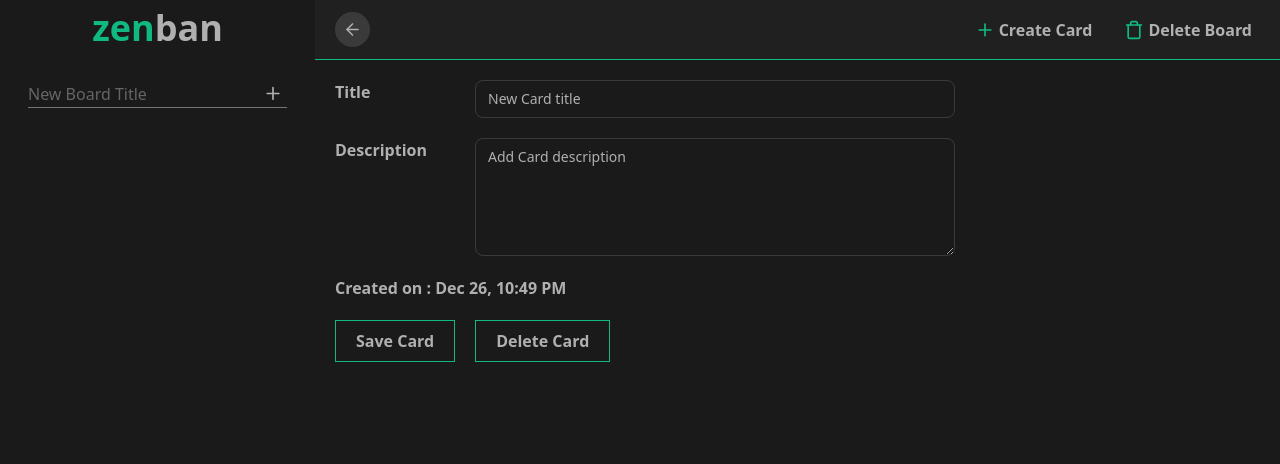
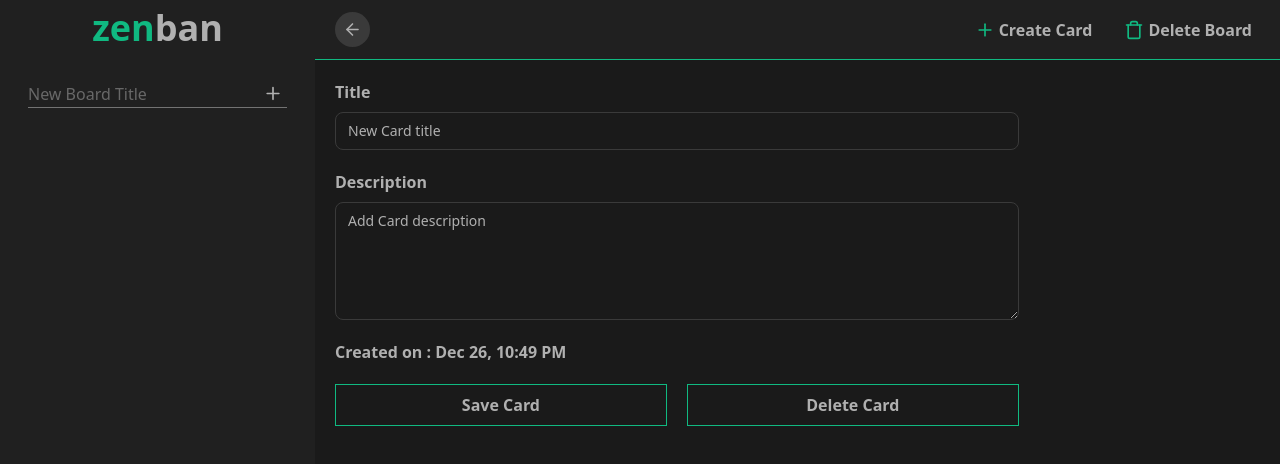
Before and after one commit to joshir16/Zenban, a React (Vite) app: page /boards/1/card/fc45043d-7a7c-48d7-8830-be532e0906df in a window 1280 px wide. Shown: the top 464 px of the page. Built offline with nearby package versions, Linux system fonts and the light colour scheme.

Commit message:
delete card added

```diff
--- /dev/null
+++ b/src/components/CardForm.tsx
@@ -0,0 +1,115 @@
+import { useState, type FormEvent, type MouseEvent } from "react";
+import { useDispatch } from "react-redux";
+import { createCard, deleteCard } from "../store/slice/boardSlice";
+import { useNavigate, useParams } from "react-router-dom";
+
+function getCurrentTime(date: Date | string) {
+  const dateTime = new Intl.DateTimeFormat("en-US", {
+    timeZone: "Asia/Kolkata",
+    hour: "numeric",
+    minute: "2-digit",
+    day: "2-digit",
+    month: "short",
+  }).format(new Date(date));
+  return dateTime;
+}
+
+export default function CardForm() {
+  const { boardId, cardId } = useParams();
+  const dispatch = useDispatch();
+  const navigate = useNavigate();
+  const [cardTitle, setCardTitle] = useState("");
+  const [cardDescription, setCardDescription] = useState("");
+
+  const creationDate: Date = new Date();
+
+  const priority = "low";
+  const tags = ["JavaScript", "React"];
+  const columnId = "to-do";
+
+  function handleAddCard(e: FormEvent<HTMLFormElement>) {
+    e.preventDefault();
+
+    if (!boardId && !cardId && !cardDescription && !priority && !tags) return;
+
+    dispatch(
+      createCard(
+        boardId!,
+        cardId!,
+        cardTitle,
+        cardDescription,
+        priority,
+        creationDate.toISOString(),
+        columnId,
+        tags
+      )
+    );
+    navigate(`/boards/${boardId}`);
+    setCardTitle("");
+    setCardDescription("");
+  }
+
+  function handleDeleteCard(e: MouseEvent<HTMLButtonElement>) {
+    e.preventDefault();
+    dispatch(deleteCard(boardId!, cardId!));
+    navigate(`/boards/${boardId}`);
+  }
+
+  return (
+    <>
+      <form
+        onSubmit={(e) => handleAddCard(e)}
+        className="h-min flex flex-col gap-5 p-5 w-full md:w-3/4 "
+      >
+        <div className="flex flex-col gap-2">
+          <label className="text-md font-bold" htmlFor="cardTitle">
+            Title
+          </label>
+          <input
+            type="text"
+            name="cardTitle"
+            id="cardTitle"
+            placeholder="New Card title"
+            className="input"
+            value={cardTitle}
+            onChange={(e) => setCardTitle(e.target.value)}
+          />
+        </div>
+
+        <div className="flex flex-col gap-2">
+          <label className="text-md font-bold" htmlFor="cardDescription">
+            Description
+          </label>
+          <textarea
+            name="carcardDescriptiondTitle"
+            id="cardDescription"
+            placeholder="Add Card description"
+            className="input w-full"
+            rows={5}
+            value={cardDescription}
+            onChange={(e) => setCardDescription(e.target.value)}
+          />
+        </div>
+
+        <div className="flex  flex-col gap-2">
+          <p className="text-md font-bold block ">
+            Created on : {getCurrentTime(creationDate)}
+          </p>
+        </div>
+
+        <div className="flex gap-5 w-full">
+          <button type="submit" className="primaryButton flex-1">
+            Save Card
+          </button>
+          <button
+            type="button"
+            className="primaryButton flex-1"
+            onClick={(e) => handleDeleteCard(e)}
+          >
+            Delete Card
+          </button>
+        </div>
+      </form>
+    </>
+  );
+}
--- a/src/components/Header.tsx
+++ b/src/components/Header.tsx
@@ -21,7 +21,7 @@ export function Header() {
   }
 
   return (
-    <header className="w-full flex justify-between items-center py-3 px-5 border-b bg-board border-accent">
+    <header className="w-full flex justify-between items-center py-3 px-5 border-b bg-background-700 border-accent">
       <div className="flex justify-center items-center gap-5">
         <button onClick={() => navigate(-1)}>
           <ArrowLeft size={35} className="bg-background-500 rounded-full p-2" />
--- a/src/components/PageNav.tsx
+++ b/src/components/PageNav.tsx
@@ -10,7 +10,7 @@ export default function PageNav() {
   console.log(navItems);
 
   return (
-    <nav className="flex flex-col gap-3 overflow-y-auto min-w-1/2 sm:min-w-35 md:min-w-60 p-2">
+    <nav className="flex flex-col gap-3 overflow-y-auto min-w-1/2 sm:min-w-35 md:min-w-60 p-2 bg-background-700">
       <Link to="/">
         <h1 className="text-lg sm:text-2xl md:text-4xl lowercase font-black text-center mb-5">
           <span className="text-accent">Zen</span>
--- a/src/index.css
+++ b/src/index.css
@@ -31,7 +31,7 @@
 
 @layer components {
   .input {
-    @apply min-w-120 rounded-lg border border-background-500 px-2 py-1 text-sm placeholder:text-text transition-all duration-300 focus:outline-none focus:ring focus:ring-accent md:px-3 md:py-2;
+    @apply w-full rounded-lg border border-background-500 px-2 py-1 text-sm placeholder:text-text transition-all duration-300 focus:outline-none focus:ring focus:ring-accent md:px-3 md:py-2;
   }
 
   .primaryButton {
--- a/src/pages/CardDetails.tsx
+++ b/src/pages/CardDetails.tsx
@@ -1,94 +1,11 @@
-import { useState, type FormEvent } from "react";
+import CardForm from "../components/CardForm";
 import { Header } from "../components/Header";
-import { useDispatch } from "react-redux";
-import { createCard } from "../store/slice/boardSlice";
-import { useNavigate, useParams } from "react-router-dom";
-
-function getCurrentTime() {
-  const dateTime = new Intl.DateTimeFormat("en-US", {
-    timeZone: "Asia/Kolkata",
-    hour: "numeric",
-    minute: "2-digit",
-    day: "2-digit",
-    month: "short",
-  }).format(new Date());
-  return dateTime;
-}
 
 export default function CardDetails() {
-  const { boardId, cardId } = useParams();
-  const dispatch = useDispatch();
-  const navigate = useNavigate();
-  const [cardTitle, setCardTitle] = useState("");
-  const [cardDescription, setCardDescription] = useState("");
-
-  const priority = "low";
-  const tags = "JavaScript, React";
-
-  function handleAddCard(e: FormEvent<HTMLFormElement>) {
-    dispatch(
-      createCard(boardId, cardId, cardTitle, cardDescription, priority, tags)
-    );
-    e.preventDefault();
-    navigate(`/boards/${boardId}`);
-    setCardTitle("");
-    setCardDescription("");
-  }
-
   return (
     <div>
       <Header />
-      <form
-        onSubmit={(e) => handleAddCard(e)}
-        className="h-min p-5 flex flex-col gap-5"
-      >
-        <div className="flex gap-5">
-          <label className="text-md font-bold sm:basis-30" htmlFor="cardTitle">
-            Title
-          </label>
-          <input
-            type="text"
-            name="cardTitle"
-            id="cardTitle"
-            placeholder="New Card title"
-            className="input"
-            value={cardTitle}
-            onChange={(e) => setCardTitle(e.target.value)}
-          />
-        </div>
-        <div className="flex gap-5 ">
-          <label
-            className="text-md font-bold sm:basis-30"
-            htmlFor="cardDescription"
-          >
-            Description
-          </label>
-          <textarea
-            name="carcardDescriptiondTitle"
-            id="cardDescription"
-            placeholder="Add Card description"
-            className="input"
-            rows={5}
-            value={cardDescription}
-            onChange={(e) => setCardDescription(e.target.value)}
-          />
-        </div>
-
-        <div className="flex gap-5 ">
-          <p className="text-md font-bold block ">
-            Created on : {getCurrentTime()}
-          </p>
-        </div>
-
-        <div className="flex gap-5">
-          <button type="submit" className="primaryButton">
-            Save Card
-          </button>
-          <button type="button" className="primaryButton">
-            Delete Card
-          </button>
-        </div>
-      </form>
+      <CardForm />
     </div>
   );
 }
--- a/src/store/slice/boardSlice.tsx
+++ b/src/store/slice/boardSlice.tsx
@@ -33,7 +33,9 @@ const boardSlice = createSlice({
         cardTitle: string,
         cardDescription: string,
         priority: string,
-        tags: []
+        creationDate: string,
+        columnId: string,
+        tags: string[]
       ) {
         return {
           payload: {
@@ -42,8 +44,9 @@ const boardSlice = createSlice({
             cardTitle,
             description: cardDescription,
             priority,
+            createdOn: new Date(creationDate).toISOString(),
+            columnId,
             tags,
-            createdOn: new Date().toISOString(),
           },
         };
       },
@@ -53,11 +56,38 @@ const boardSlice = createSlice({
           (board: Board) => board.id === action.payload.boardId
         );
         console.log(currentBoard);
+
         currentBoard?.cards.push(action.payload);
+      },
+    },
+
+    deleteCard: {
+      prepare(boardId: string, cardId: string) {
+        return {
+          payload: {
+            boardId,
+            cardId,
+          },
+        };
+      },
+
+      reducer(
+        state,
+        action: PayloadAction<{ boardId: string; cardId: string }>
+      ) {
+        const board = state.find(
+          (board: Board) => board.id === action.payload.boardId
+        );
+        if (board) {
+          board.cards = board.cards.filter(
+            (card) => card.cardId !== action.payload.cardId
+          );
+        }
       },
     },
   },
 });
 
-export const { createBoard, deleteBoard, createCard } = boardSlice.actions;
+export const { createBoard, deleteBoard, createCard, deleteCard } =
+  boardSlice.actions;
 export default boardSlice.reducer;
--- a/src/typo/type.ts
+++ b/src/typo/type.ts
@@ -4,7 +4,7 @@ export interface Card {
   cardTitle: string;
   description: string;
   priority: string;
-  tags: [];
+  tags: string[];
   createdOn: string;
 }
 
```
